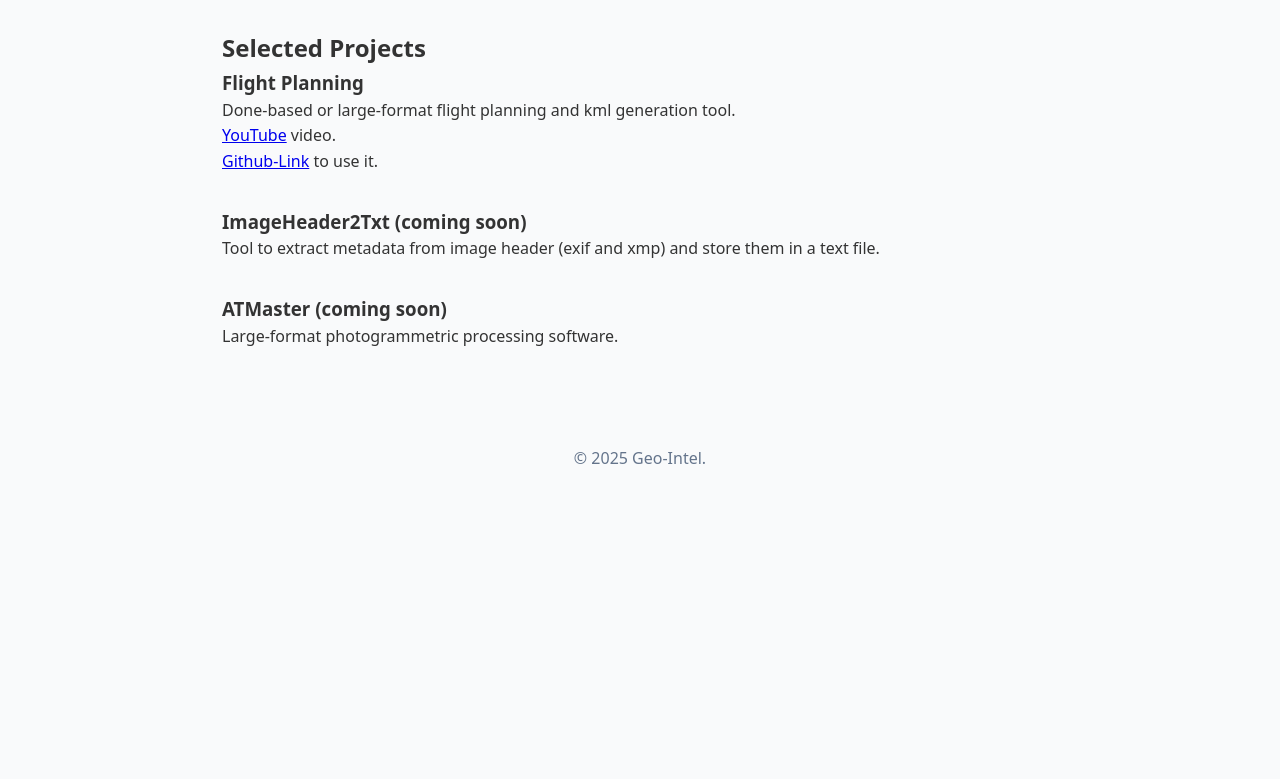
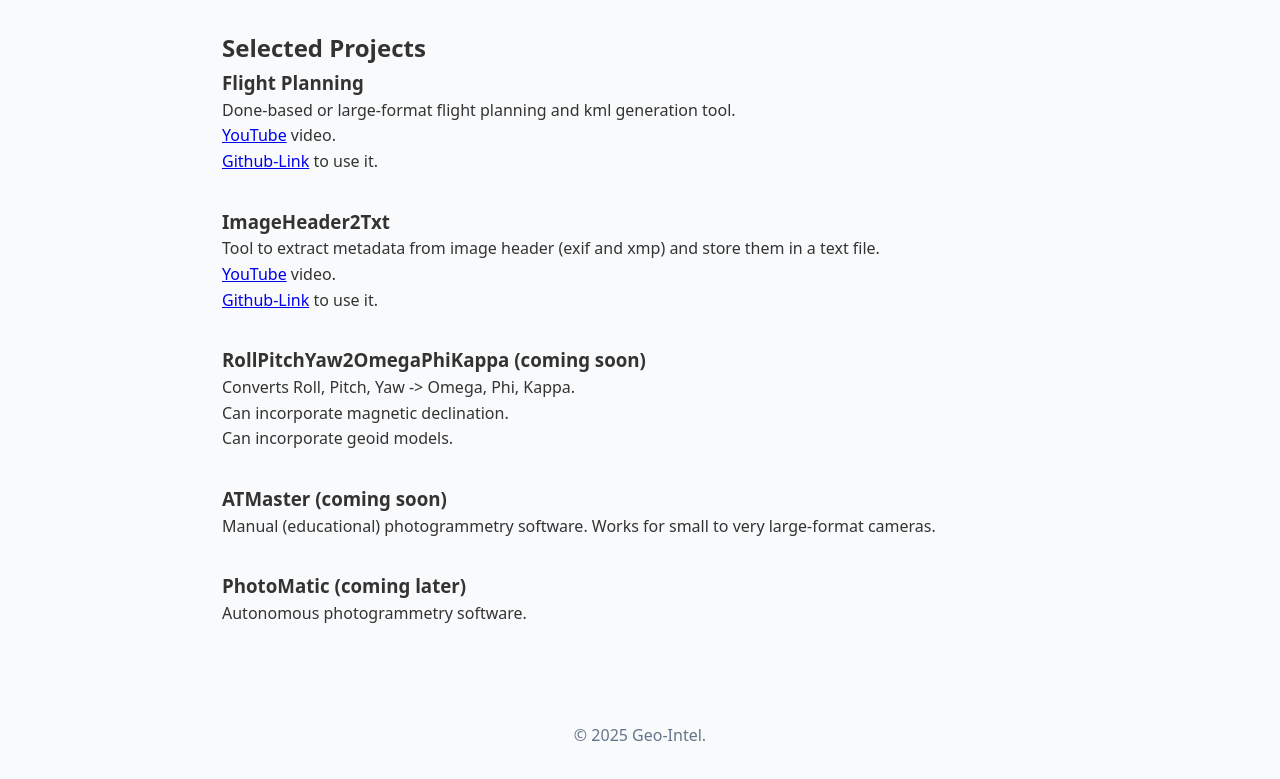
Before and after one commit to MichelFMorgan/github-pages, a plain HTML site: page projects.html in a window 1280 px wide. Shown: the part 73-852 px from the top of the page. Before the commit the page ends 800 px from the top, so only its background shows below. Drawn offline with Linux system fonts and the light colour scheme.

Commit message:
adding another project

```diff
--- a/projects.html
+++ b/projects.html
@@ -30,18 +30,30 @@
 
     </article>
     <article class="project">
-      <h3>ImageHeader2Txt (coming soon)</h3>
+      <h3>ImageHeader2Txt</h3>
 
       <p>Tool to extract metadata from image header (exif and xmp) and store them in a text file.</p>
+      <p> <a href="https://www.youtube.com/embed/OMYhqiSTgSI?si=vhNbHDCpWPK7syA3" target="_blank">YouTube</a> video.</p>
+      <p> <a href="https://github.com/MichelFMorgan/ImageHeader2Txt">Github-Link</a> to use it.</p>
+    </article>
 
+    <article class="project">
+      <h3>RollPitchYaw2OmegaPhiKappa (coming soon)</h3>
+      <p>Converts Roll, Pitch, Yaw -> Omega, Phi, Kappa.</p>
+      <p>Can incorporate magnetic declination.</p>
+      <p>Can incorporate geoid models.</p>
+    </article>
 
-    </article>
     <article class="project">
       <h3>ATMaster (coming soon)</h3>
-      <p>Large-format photogrammetric processing software.</p>
+      <p>Manual (educational) photogrammetry software. Works for small to very large-format cameras.</p>
+    </article>
 
+    <article class="project">
+      <h3>PhotoMatic (coming later)</h3>
+      <p>Autonomous photogrammetry software.</p>
+    </article>
 
-    </article>
   </main>
   <footer><p>&copy; 2025 Geo-Intel.</p></footer>
 </body>
```
Also changed, not shown: videos.html (+4 -0 lines), 1 other file.
